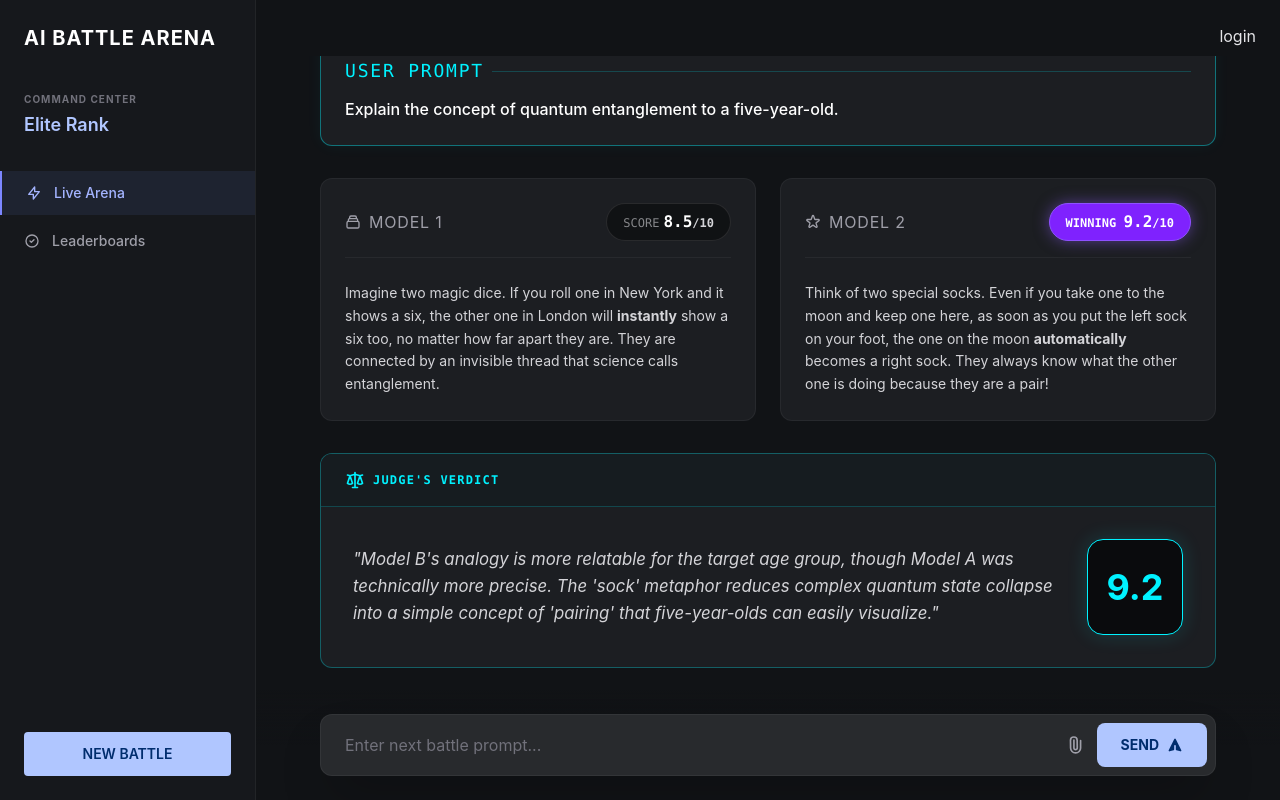
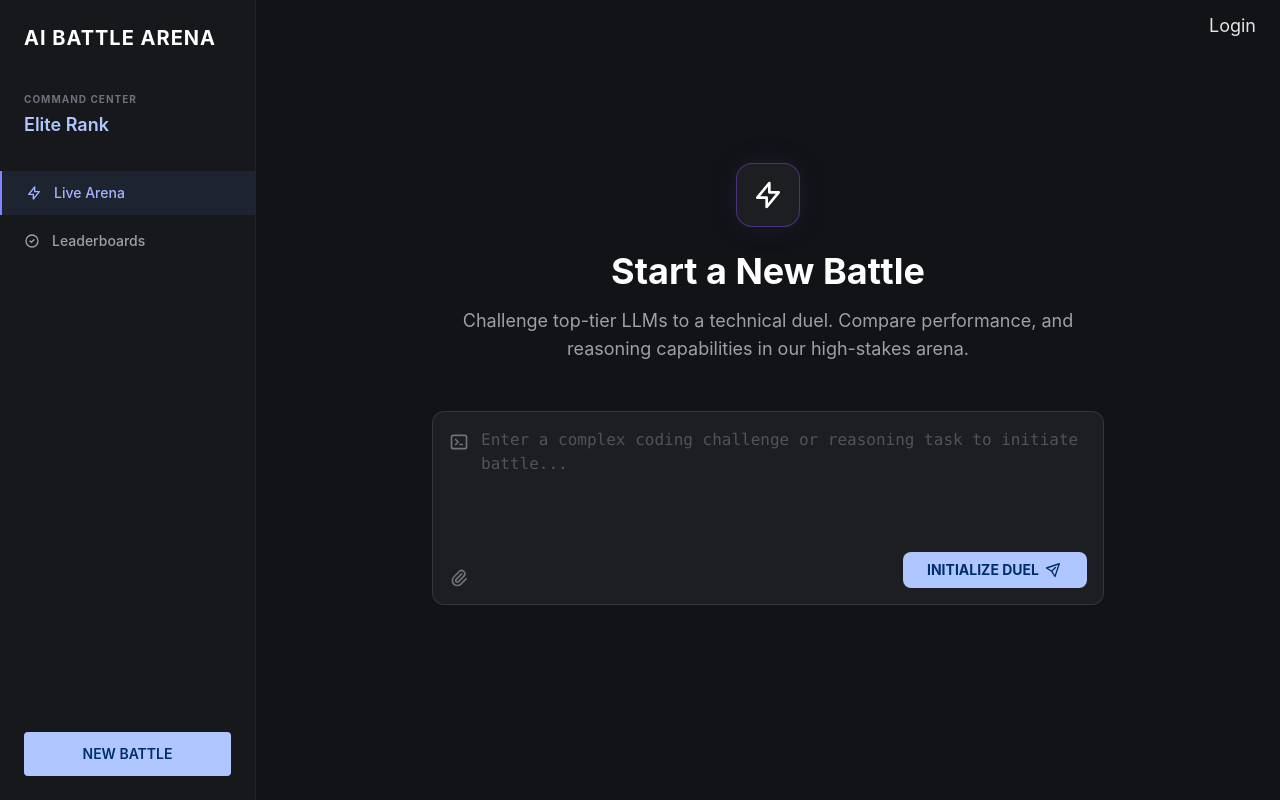
Before and after one commit to abdulghanisheikh/AI-Battle-Arena, a React (Vite) app in the folder frontend/: page / in a window 1280 px wide. Built offline with nearby package versions, Linux system fonts and the light colour scheme.

Commit message:
fixed texts, headings, margins and paddings

```diff
--- a/frontend/src/app/App.jsx
+++ b/frontend/src/app/App.jsx
@@ -4,20 +4,7 @@ import './index.css';
 import ModelCard from './ModelCard';
 
 const App = () => {
-  const [messages, setMessages] = useState([
-    {
-      problem: "Explain the concept of quantum entanglement to a five-year-old.",
-      solution_1: "Imagine two magic dice. If you roll one in New York and it shows a six, the other one in London will **instantly** show a six too, no matter how far apart they are. They are connected by an invisible thread that science calls entanglement.",
-      solution_2: "Think of two special socks. Even if you take one to the moon and keep one here, as soon as you put the left sock on your foot, the one on the moon **automatically** becomes a right sock. They always know what the other one is doing because they are a pair!",
-      judgement: {
-          solution_1_score: 8.5,
-          solution_2_score: 9.2,
-          solution_1_reasoning: "Good technical explanation using dice.",
-          solution_2_reasoning: "\"Model B's analogy is more relatable for the target age group, though Model A was technically more precise. The 'sock' metaphor reduces complex quantum state collapse into a simple concept of 'pairing' that five-year-olds can easily visualize.\"",
-          winner: 2
-      }
-    }
-  ]);
+  const [messages, setMessages] = useState([]);
 
   const [inputValue, setInputValue] = useState('');
   const messagesEndRef = useRef(null);
@@ -48,6 +35,7 @@ const App = () => {
       setMessages(prev => {
         const newMessages = [...prev];
         const lastMsgIndex = newMessages.length - 1;
+
         newMessages[lastMsgIndex] = {
           problem: newMessages[lastMsgIndex].problem,
           solution_1: "Technical output for: " + newMessages[lastMsgIndex].problem,
@@ -60,6 +48,7 @@ const App = () => {
             winner: 2
           }
         };
+
         return newMessages;
       });
     }, 1500);
@@ -97,7 +86,7 @@ const App = () => {
         </nav>
 
         <div className="p-6">
-          <button className="w-full bg-[#b0c6ff] text-[#002d6e] font-semibold py-3 px-4 rounded hover:bg-[#d9e2ff] transition-colors text-sm cursor-pointer">
+          <button onClick={() => setMessages([])} className="w-full bg-[#b0c6ff] text-[#002d6e] font-semibold py-3 px-4 rounded hover:bg-[#d9e2ff] transition-colors text-sm cursor-pointer">
             NEW BATTLE
           </button>
         </div>
@@ -107,15 +96,67 @@ const App = () => {
       <div className="flex-1 flex flex-col relative bg-[#111316]">
 
         {/* Top bar */}
-        <header className="flex justify-between md:justify-end items-center p-6 pb-2">
-          <h1 className="text-xl font-bold tracking-wider text-white md:hidden">AI BATTLE ARENA</h1>
-          <button className="hover:text-white transition-colors">
-              login
+        <header className="flex justify-between md:justify-end items-center px-6 py-3 pb-2">
+          <button className="hover:text-white cursor-pointer text-lg transition-colors">
+              Login
           </button>
         </header>
 
-        {/* Scrollable feed */}
-        <div className="flex-1 overflow-y-auto p-6 pb-23 hide-scrollbar">
+        {messages.length === 0 ? (
+          <div className="flex-1 flex flex-col items-center justify-center p-6 relative">
+            <div className="flex flex-col items-center max-w-2xl w-full text-center mt-[-10vh]">
+              {/* Main Icon */}
+              <div className="relative w-16 h-16 rounded-2xl bg-[#1c1e22] border border-violet-500/40 flex items-center justify-center mb-6 shadow-[0_0_30px_rgba(139,92,246,0.1)]">
+                <svg className="w-8 h-8 text-white" fill="none" stroke="currentColor" viewBox="0 0 24 24"><path strokeLinecap="round" strokeLinejoin="round" strokeWidth="2" d="M13 10V3L4 14h7v7l9-11h-7z"></path></svg>
+              </div>
+
+              <h2 className="text-4xl font-bold text-white mb-4">Start a New Battle</h2>
+              <p className="text-zinc-400 text-lg mb-12">
+                Challenge top-tier LLMs to a technical duel. Compare performance, and reasoning capabilities in our high-stakes arena.
+              </p>
+
+              {/* Main Input Box */}
+              <form onSubmit={handleSend} className="w-full bg-[#1c1e22] border border-white/10 rounded-xl p-4 flex flex-col relative transition-all focus-within:border-[#b0c6ff]/50 focus-within:shadow-[0_0_30px_rgba(176,198,255,0.1)]">
+
+                <div className="flex items-start gap-3 mb-2">
+                  <div className="mt-1">
+                    <svg className="w-5 h-5 text-zinc-500" fill="none" stroke="currentColor" viewBox="0 0 24 24"><path strokeLinecap="round" strokeLinejoin="round" strokeWidth="2" d="M8 9l3 3-3 3m5 0h3M5 20h14a2 2 0 002-2V6a2 2 0 00-2-2H5a2 2 0 00-2 2v12a2 2 0 002 2z"></path></svg>
+                  </div>
+                  <textarea
+                    className="w-full bg-transparent text-white placeholder-zinc-600 resize-none outline-none min-h-[100px] font-mono"
+                    placeholder="Enter a complex coding challenge or reasoning task to initiate battle..."
+                    value={inputValue}
+                    onChange={(e) => setInputValue(e.target.value)}
+                    onKeyDown={(e) => {
+                      if (e.key === 'Enter' && !e.shiftKey) {
+                        e.preventDefault();
+                        handleSend(e);
+                      }
+                    }}
+                  />
+                </div>
+
+                <div className="flex justify-between items-end mt-4">
+                  <div className="flex gap-4 text-zinc-500">
+                    <button type="button" className="hover:text-white transition-colors cursor-pointer">
+                      <svg className="w-5 h-5" fill="none" stroke="currentColor" viewBox="0 0 24 24"><path strokeLinecap="round" strokeLinejoin="round" strokeWidth="2" d="M15.172 7l-6.586 6.586a2 2 0 102.828 2.828l6.414-6.586a4 4 0 00-5.656-5.656l-6.415 6.585a6 6 0 108.486 8.486L20.5 13"></path></svg>
+                    </button>
+                  </div>
+
+                  <button type="submit" className="bg-[#b0c6ff] text-[#002d6e] px-6 py-2 rounded-lg font-bold text-sm flex items-center gap-2 hover:bg-[#d9e2ff] transition-colors cursor-pointer">
+                    INITIALIZE DUEL
+                    <svg className="w-4 h-4 transform rotate-45 -mt-1" fill="none" stroke="currentColor" viewBox="0 0 24 24"><path strokeLinecap="round" strokeLinejoin="round" strokeWidth="2" d="M12 19l9 2-9-18-9 18 9-2zm0 0v-8"></path></svg>
+                  </button>
+                </div>
+              </form>
+            </div>
+
+
+          </div>
+        ) : (
+          <>
+            {/* Scrollable feed */}
+            <div className="flex-1 overflow-y-auto p-6 pb-23 hide-scrollbar">
           <div className="max-w-4xl mx-auto flex flex-col gap-10">
             {messages.map((item, idx) => {
               const isModelAWinner = item.judgement && item.judgement.winner === 1;
@@ -183,21 +224,23 @@ const App = () => {
             <form onSubmit={handleSend} className="bg-[#282a2d] rounded-xl flex items-center p-2 shadow-2xl border border-white/5">
               <input
                 type="text"
-                placeholder="Enter next battle prompt..."
+                placeholder="Type your problem statement here"
                 value={inputValue}
                 onChange={(e) => setInputValue(e.target.value)}
-                className="flex-1 bg-transparent border-none text-white px-4 py-1 placeholder-zinc-500 focus:outline-none focus:ring-0"
+                className="flex-1 bg-transparent border-none text-sm text-white px-4 placeholder-zinc-500 focus:outline-none focus:ring-0"
               />
-              <button type="button" className="p-3 text-zinc-400 hover:text-white transition-colors">
-                <svg className="w-5 h-5 transform -rotate-45" fill="none" stroke="currentColor" viewBox="0 0 24 24"><path strokeLinecap="round" strokeLinejoin="round" strokeWidth="2" d="M15.172 7l-6.586 6.586a2 2 0 102.828 2.828l6.414-6.586a4 4 0 00-5.656-5.656l-6.415 6.585a6 6 0 108.486 8.486L20.5 13"></path></svg>
+              <button type="button" className="px-3 py-1 text-zinc-400 hover:text-white transition-colors cursor-pointer text-sm">
+                Add file
               </button>
-              <button type="submit" className="bg-[#b0c6ff] text-[#002d6e] px-6 py-3 rounded-lg font-bold text-sm flex items-center gap-2 hover:bg-[#d9e2ff] transition-colors">
-                SEND
+              <button type="submit" className="bg-[#b0c6ff] text-[#002d6e] px-5 py-2 rounded-lg font-bold text-sm flex items-center gap-2 hover:bg-[#d9e2ff] transition-colors cursor-pointer">
+                <span>SEND</span>
                 <svg className="w-4 h-4" fill="currentColor" viewBox="0 0 20 20"><path d="M10.894 2.553a1 1 0 00-1.788 0l-7 14a1 1 0 001.169 1.409l5-1.429A1 1 0 009 15.571V11a1 1 0 112 0v4.571a1 1 0 00.725.962l5 1.428a1 1 0 001.17-1.408l-7-14z"></path></svg>
               </button>
             </form>
           </div>
         </div>
+        </>
+        )}
       </div>
 
       <style>{`
```
